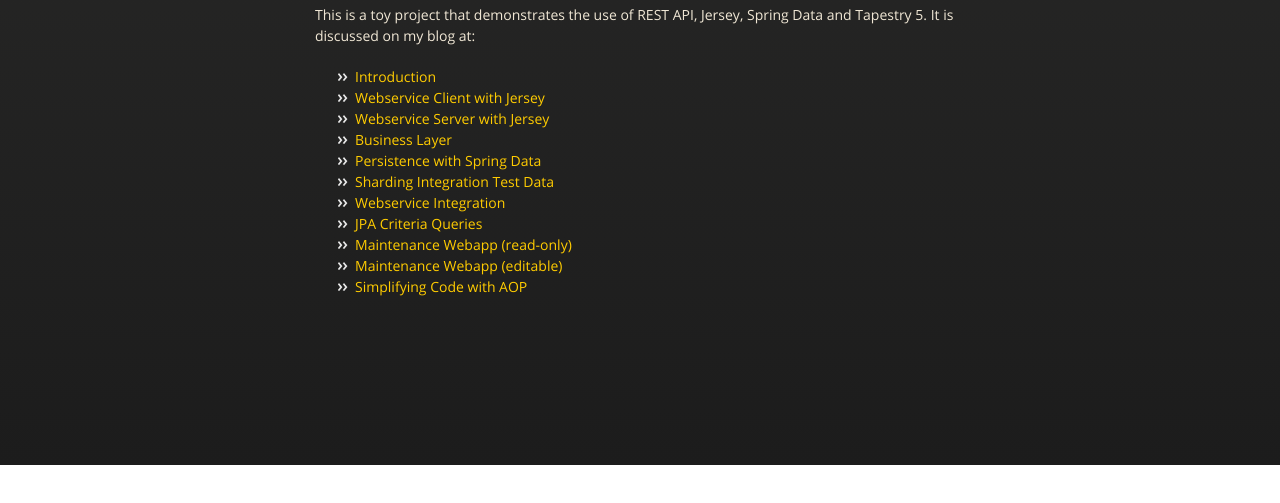
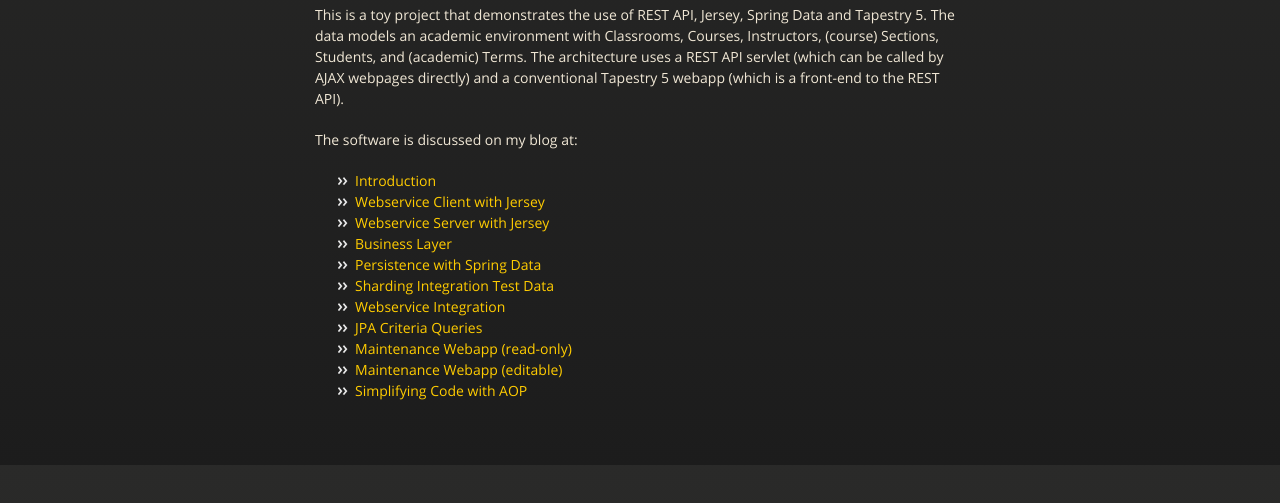
Before and after one commit to beargiles/project-student, a plain HTML site: page index.html in a window 1280 px wide. Shown: the part 335-838 px from the top of the page. Before the commit the page ends 800 px from the top, so only its background shows below. Drawn offline with nearby package versions, Linux system fonts and the light colour scheme.

Commit message:
Added details about project.

```diff
--- a/index.html
+++ b/index.html
@@ -40,7 +40,11 @@
 
         <h1>
 <a name="project-student" class="anchor" href="#project-student"><span class="octicon octicon-link"></span></a>project-student</h1>
-          <p>This is a toy project that demonstrates the use of REST API, Jersey, Spring Data and Tapestry 5. It is discussed on my blog at:</p>
+          <p>This is a toy project that demonstrates the use of REST API, Jersey, Spring Data and Tapestry 5. The data models an academic
+environment with Classrooms, Courses, Instructors, (course) Sections, Students, and (academic) Terms. The architecture uses a REST API
+servlet (which can be called by AJAX webpages directly) and a conventional Tapestry 5 webapp (which is a front-end to the REST API).</p>
+
+<p>The software is discussed on my blog at:</p>
 <ul>
 <li><a href="http://invariantproperties.com/2013/12/10/project-student/">Introduction</a></li>
 <li><a href="http://invariantproperties.com/2013/12/16/project-student-webservice-client/">Webservice Client with Jersey</a></li>
```
